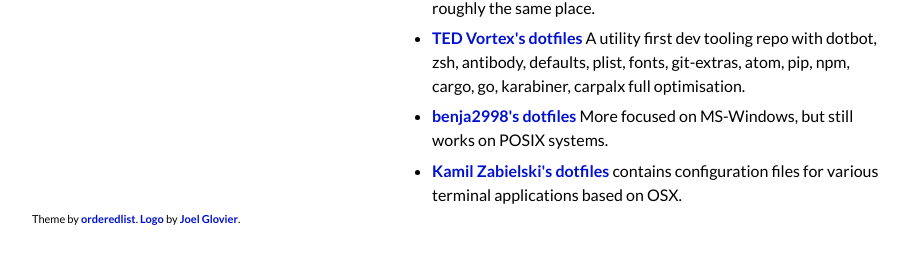
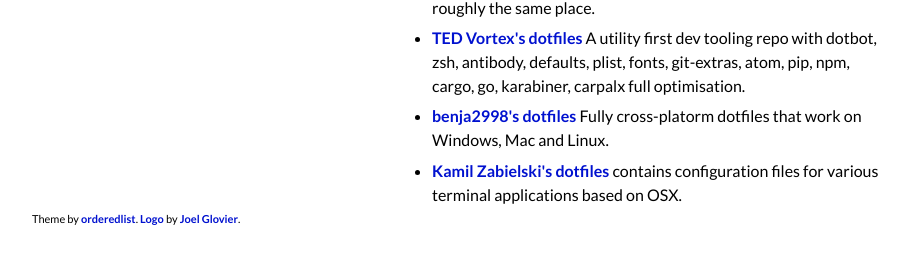
Before and after one commit to dotfiles/dotfiles.github.com, a Jekyll site: the page built from inspiration.md, in a window 1280 px wide and 900 px high, scrolled down 5645 px. Shown: the part 623-887 px from the top of the window, without its empty margins (178-1099 px from the left). Built offline with Jekyll 4.4.1, drawn with Linux system fonts in a browser that asks for light colours; comment, search, counter and statistics services are not loaded.

Commit message:
Update notes for benja2998's dotfiles
Updated to match new repository description

```diff
--- a/_data/inspiration.yml
+++ b/_data/inspiration.yml
@@ -493,6 +493,6 @@
   url: https://github.com/charlesrocket/dotfiles
 - forks: 1
   name: benja2998
-  notes: More focused on MS-Windows, but still works on POSIX systems.
+  notes: Fully cross-platorm dotfiles that work on Windows, Mac and Linux.
   stars: 1
   url: https://github.com/benja2998/dotfiles
```
